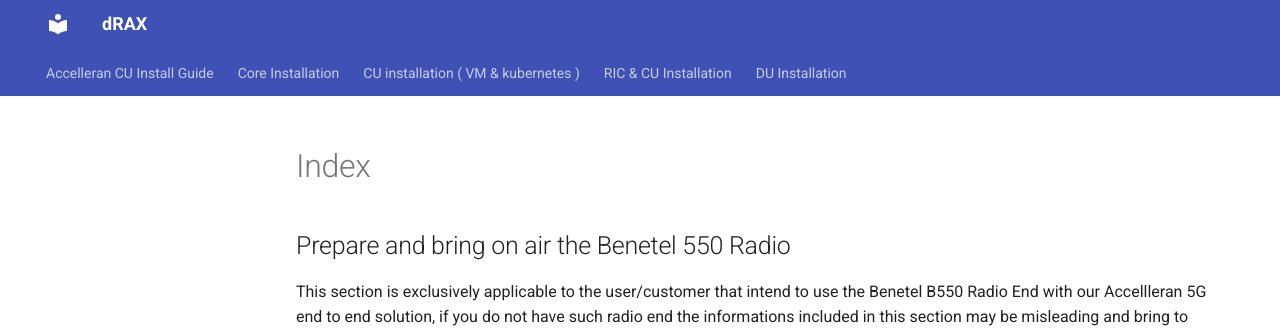
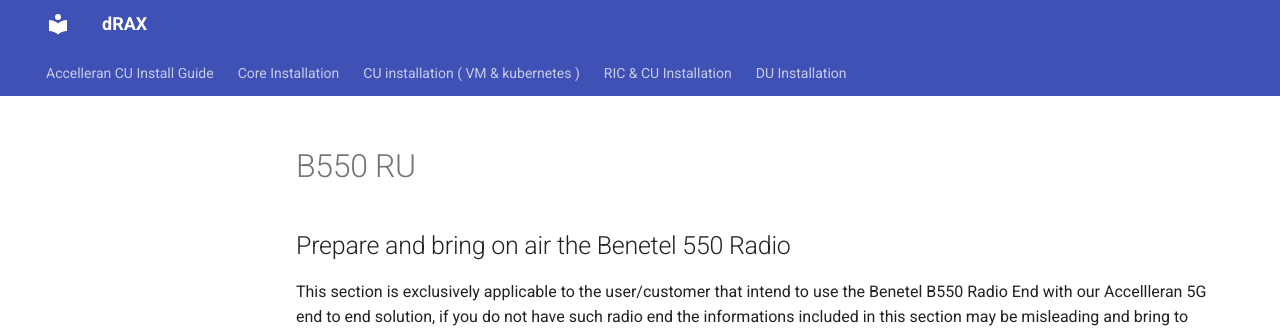
Before and after one commit to accelleran/drax-docs, an MkDocs documentation site: the page built from docs/op-guide/bring-Benetel-550-on-air/index.md, in a window 1280 px wide and 900 px high. Shown: the top 333 px of the window. Built offline with MkDocs 1.6.1 and Material for MkDocs 9.7.7, drawn with Linux system fonts in a browser that asks for light colours; the version menu is left out.

Commit message:
Update index.md
index fix

```diff
--- a/docs/op-guide/bring-Benetel-550-on-air/index.md
+++ b/docs/op-guide/bring-Benetel-550-on-air/index.md
@@ -1,3 +1,4 @@
+# B550 RU
 
 ## Prepare and bring on air the Benetel 550 Radio
 
```
